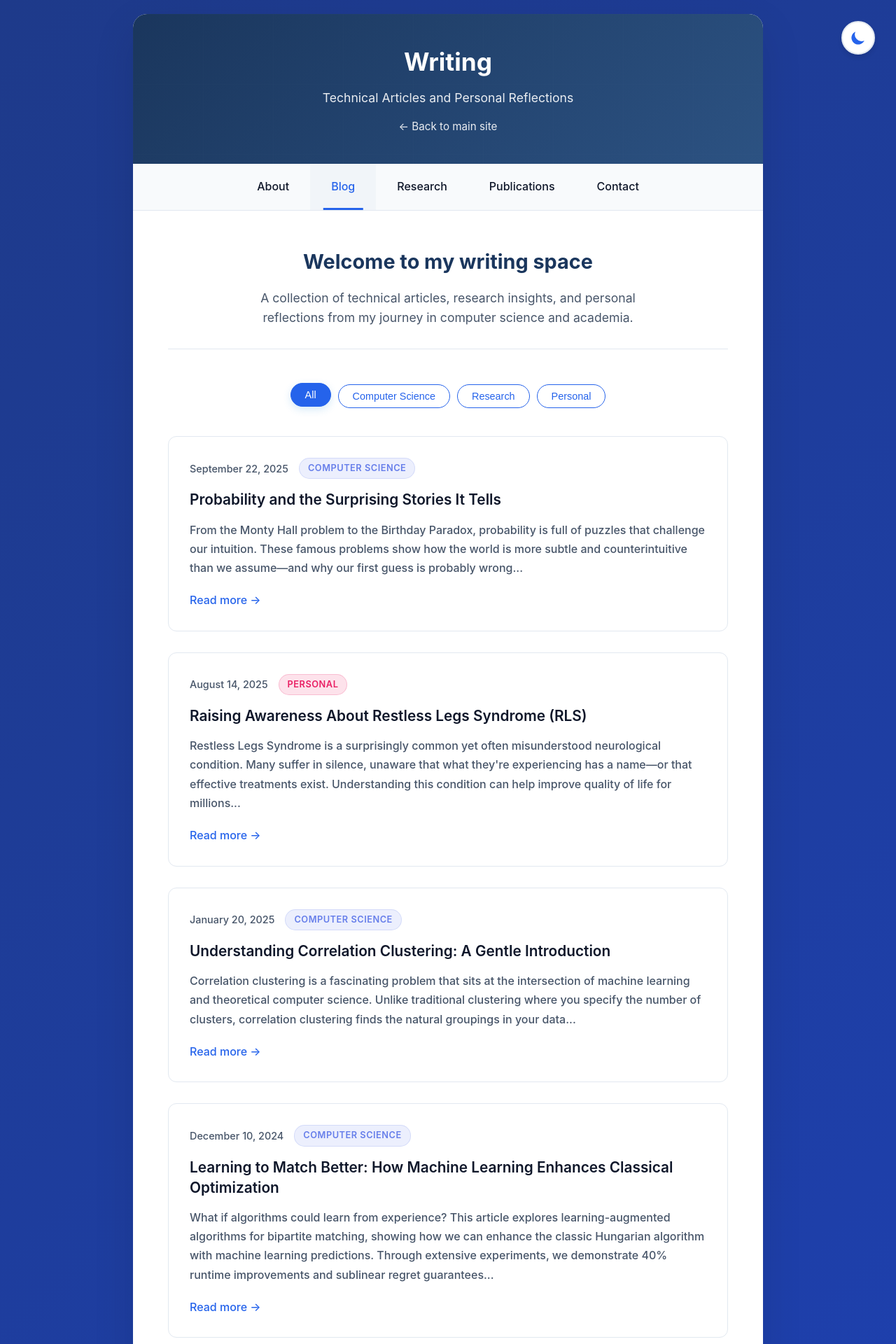
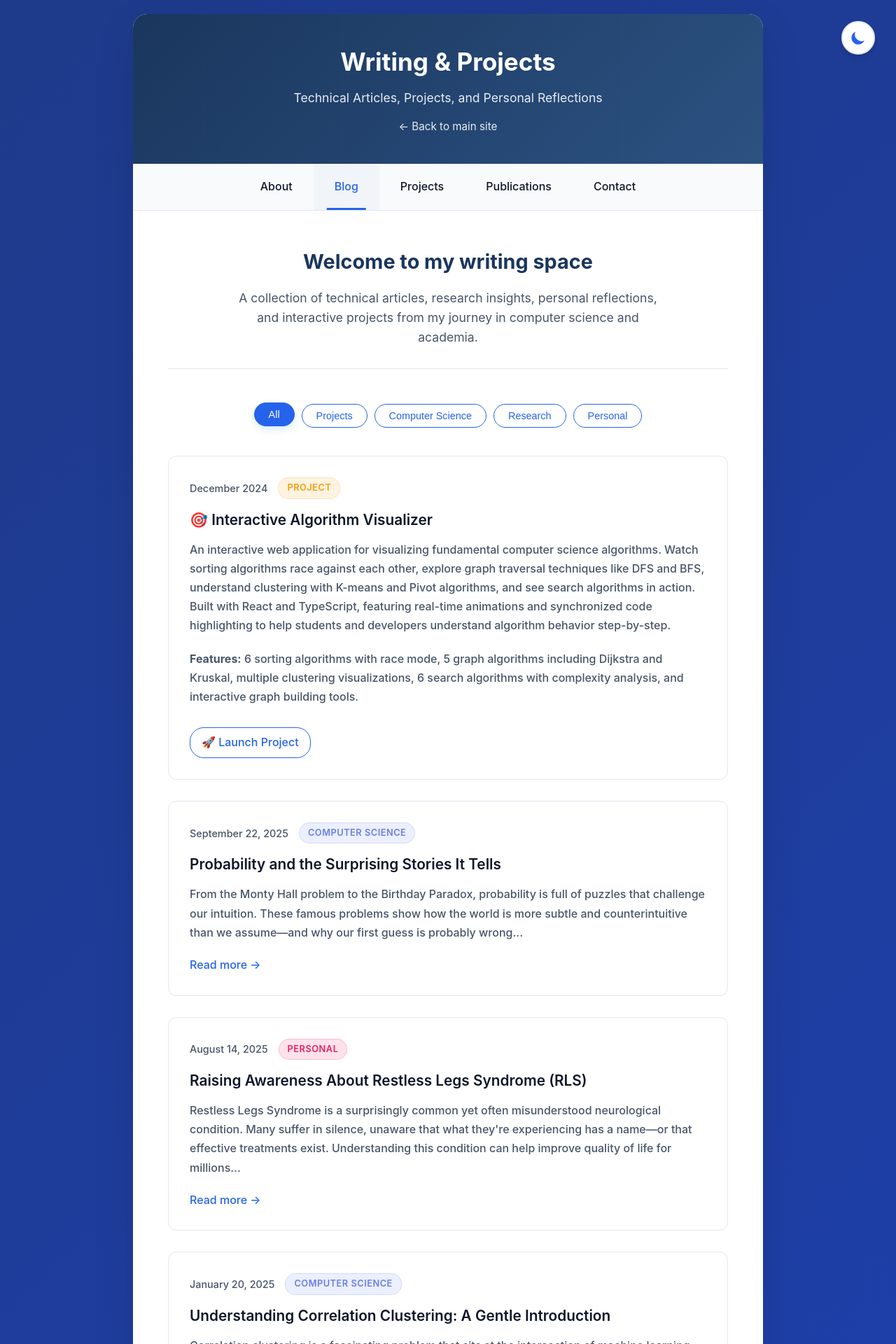
Before and after one commit to andisheGhs/andisheGhs.github.io, a Jekyll site: the page writing.html, which Jekyll copies as it is, in a window 1280 px wide. Shown: the top 1920 px of the page at 70% size. Built offline with Jekyll 4.4.1, drawn with Linux system fonts in a browser that asks for light colours; some of the changed text lies outside the part shown.

Commit message:
Enhance writing.html with project features and links

```diff
--- a/writing.html
+++ b/writing.html
@@ -385,6 +385,12 @@
             border: 1px solid #e91e6330;
         }
 
+        .category-project {
+            background: #f59e0b20;
+            color: #f59e0b;
+            border: 1px solid #f59e0b30;
+        }
+
         .article-card h3 {
             color: var(--text-dark);
             margin-bottom: 15px;
@@ -423,6 +429,27 @@
         .read-more:hover {
             gap: 10px;
             color: var(--primary-color);
+        }
+
+        .project-link {
+            display: inline-flex;
+            align-items: center;
+            gap: 8px;
+            color: var(--accent-color);
+            text-decoration: none;
+            font-weight: 500;
+            transition: all 0.3s ease;
+            padding: 8px 16px;
+            border: 1px solid var(--accent-color);
+            border-radius: 20px;
+            margin-top: 10px;
+        }
+
+        .project-link:hover {
+            background: var(--accent-color);
+            color: white;
+            transform: translateY(-2px);
+            box-shadow: 0 4px 12px rgba(37, 99, 235, 0.2);
         }
 
         .coming-soon {
@@ -500,8 +527,8 @@
     <div class="container">
         <header>
             <div class="header-content">
-                <h1>Writing</h1>
-                <p class="subtitle">Technical Articles and Personal Reflections</p>
+                <h1>Writing & Projects</h1>
+                <p class="subtitle">Technical Articles, Projects, and Personal Reflections</p>
                 <a href="index.html" class="back-link">← Back to main site</a>
             </div>
         </header>
@@ -510,7 +537,7 @@
             <ul>
                 <li><a href="index.html">About</a></li>
                 <li><a href="writing.html" class="active">Blog</a></li>
-                <li><a href="index.html#research">Research</a></li>
+                <li><a href="index.html#projects">Projects</a></li>
                 <li><a href="index.html#publications">Publications</a></li>
                 <li><a href="index.html#contact">Contact</a></li>
             </ul>
@@ -519,18 +546,35 @@
         <div class="content">
             <div class="intro">
                 <h2>Welcome to my writing space</h2>
-                <p>A collection of technical articles, research insights, and personal reflections from my journey in computer science and academia.</p>
+                <p>A collection of technical articles, research insights, personal reflections, and interactive projects from my journey in computer science and academia.</p>
             </div>
 
             <div class="filter-buttons">
                 <button class="filter-btn active" onclick="filterArticles('all')">All</button>
+                <button class="filter-btn" onclick="filterArticles('project')">Projects</button>
                 <button class="filter-btn" onclick="filterArticles('computer-science')">Computer Science</button>
                 <button class="filter-btn" onclick="filterArticles('research')">Research</button>
                 <button class="filter-btn" onclick="filterArticles('personal')">Personal</button>
             </div>
 
             <div class="articles-grid">
-
+                <!-- Algorithm Visualizer Project -->
+                <article class="article-card" data-category="project">
+                    <div class="article-meta">
+                        <span class="article-date">December 2024</span>
+                        <span class="article-category category-project">Project</span>
+                    </div>
+                    <h3>🎯 Interactive Algorithm Visualizer</h3>
+                    <p class="article-excerpt">
+                        An interactive web application for visualizing fundamental computer science algorithms. Watch sorting algorithms race against each other, explore graph traversal techniques like DFS and BFS, understand clustering with K-means and Pivot algorithms, and see search algorithms in action. Built with React and TypeScript, featuring real-time animations and synchronized code highlighting to help students and developers understand algorithm behavior step-by-step.
+                    </p>
+                    <p class="article-excerpt">
+                        <strong>Features:</strong> 6 sorting algorithms with race mode, 5 graph algorithms including Dijkstra and Kruskal, multiple clustering visualizations, 6 search algorithms with complexity analysis, and interactive graph building tools.
+                    </p>
+                    <a href="https://yourusername.github.io/algorithm-visualizer" class="project-link" target="_blank">
+                        🚀 Launch Project
+                    </a>
+                </article>
 
                 <!-- Probability Puzzles Article -->
                 <article class="article-card" data-category="computer-science">
@@ -544,6 +588,7 @@
                     </p>
                     <a href="articles/math-objects-humans.html" class="read-more">Read more →</a>
                 </article>
+
                 <!-- RLS Awareness Article -->
                 <article class="article-card" data-category="personal">
                     <div class="article-meta">
@@ -556,6 +601,7 @@
                     </p>
                     <a href="articles/RLS.html" class="read-more">Read more →</a>
                 </article>
+
                 <!-- Correlation Clustering Article -->
                 <article class="article-card" data-category="computer-science">
                     <div class="article-meta">
@@ -568,6 +614,7 @@
                     </p>
                     <a href="articles/correlation-clustering-intro.html" class="read-more">Read more →</a>
                 </article>
+
                 <!-- Learning-Augmented Algorithms Article -->
                 <article class="article-card" data-category="computer-science">
                     <div class="article-meta">
@@ -580,9 +627,10 @@
                     </p>
                     <a href="articles/learning-augmented-algorithms.html" class="read-more">Read more →</a>
                 </article>
+
                 <!-- Coming Soon -->
                 <div class="coming-soon">
-                    <h3>More articles coming soon...</h3>
+                    <h3>More articles and projects coming soon...</h3>
                 </div>
             </div>
         </div>
```
